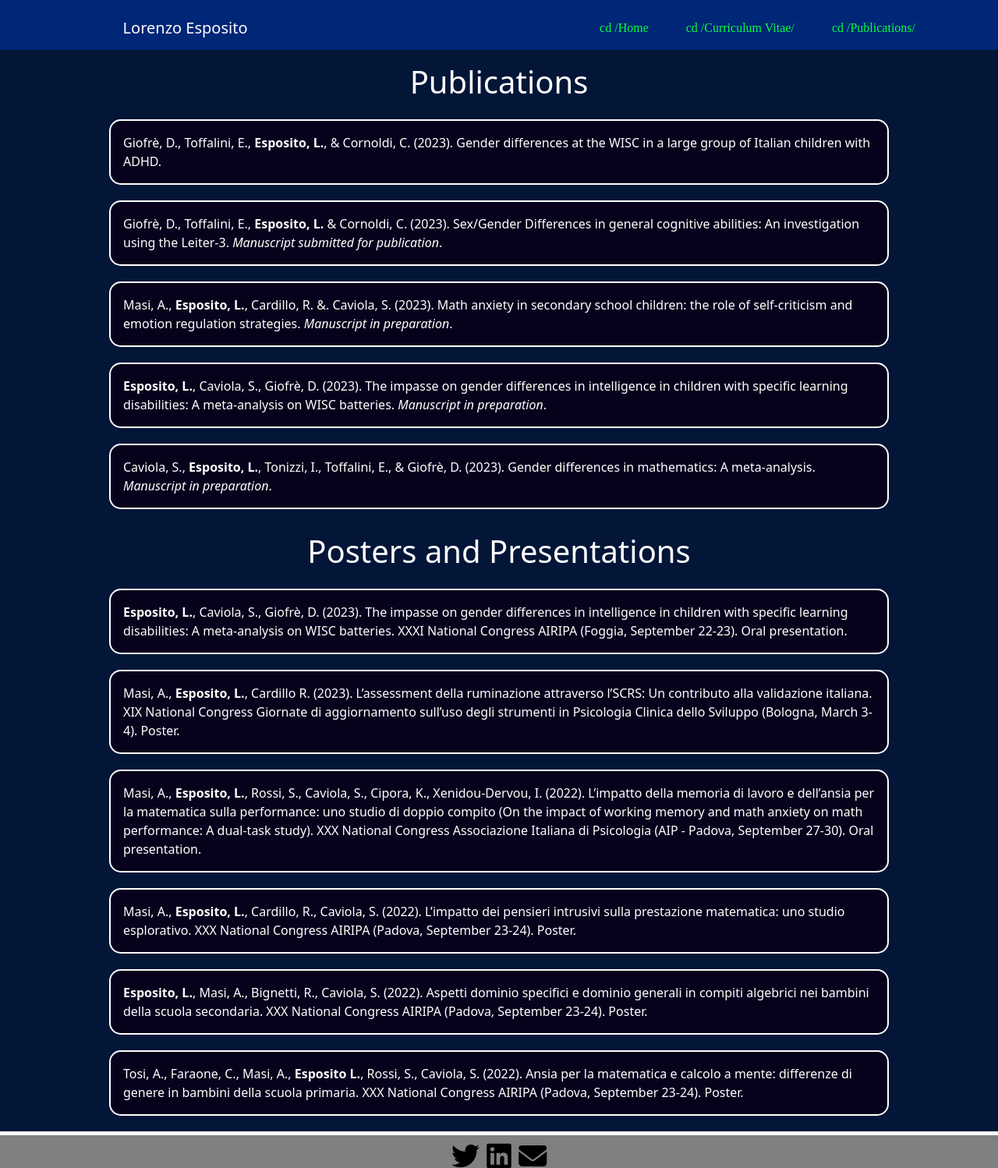
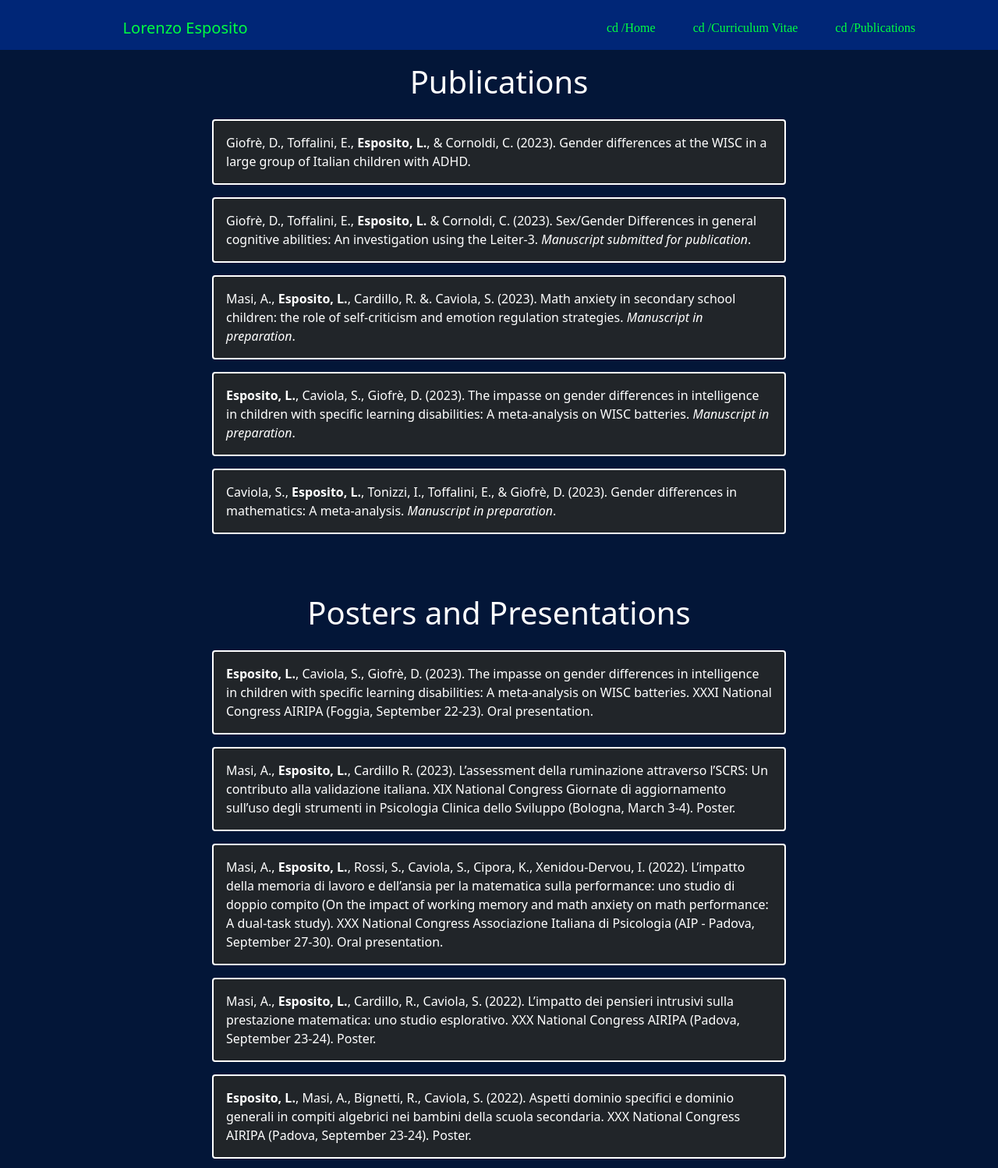
Before and after one commit to Lorentz31/Lorentz31.github.io, a plain HTML site: page publications.html in a window 1280 px wide. Shown: the top 1498 px of the page at 78% size. Drawn offline with nearby package versions, Linux system fonts and the light colour scheme.

Commit message:
Add files via upload

```diff
--- a/publications.html
+++ b/publications.html
@@ -1,25 +1,30 @@
 <!DOCTYPE html>
 <html>
-
 <head>
-    <!-- stuff -->
+    <!-- Meta tags -->
     <meta charset="utf-8">
     <meta name="viewport" content="width=device-width, initial-scale=1">
-    <!-- linking css file -->
+
+    <!-- Bootstrap CSS from CDN -->
+    <link href="https://cdn.jsdelivr.net/npm/bootstrap@5.1.3/dist/css/bootstrap.min.css" rel="stylesheet">
+
+    <!-- Font Awesome -->
+    <script src="https://kit.fontawesome.com/31149d48b0.js" crossorigin="anonymous"></script>
+
+    <!-- Your CSS -->
     <link rel="stylesheet" href="style.css">
-    <!-- bootstrap CDN -->
-    <link href="https://cdn.jsdelivr.net/npm/bootstrap@5.1.3/dist/css/bootstrap.min.css" rel="stylesheet">
-    <script src="https://cdn.jsdelivr.net/npm/bootstrap@5.1.3/dist/js/bootstrap.bundle.min.js"></script>
-    <!-- font awesome -->
-    <script src="https://kit.fontawesome.com/31149d48b0.js" crossorigin="anonymous"></script>
+
+    <!-- Title and other stuff -->
 </head>
+<body>
+    <nav class="navbar navbar-expand-lg navbar-light fixed-top">
+        <div class="container">
+            <a class="navbar-brand" href="#">Lorenzo Esposito</a>
 
-<body>
-    <nav class="navbar navbar-expand-lg fixed-top navbarScroll">
-        <script src="script.js"></script>
-        <div class="container">
-
-            <a class="navbar-brand" href="#">Lorenzo Esposito</a>
+            <!-- Toggler Button -->
+            <button class="navbar-toggler" type="button" data-bs-toggle="collapse" data-bs-target="#navbarSupportedContent" aria-controls="navbarSupportedContent" aria-expanded="false" aria-label="Toggle navigation">
+                <span class="navbar-toggler-icon"></span>
+            </button>
 
             <div class="collapse navbar-collapse" id="navbarSupportedContent">
                 <ul class="navbar-nav ms-auto">
@@ -27,102 +32,71 @@
                         <a class="nav-link" href="index.html">cd /Home</a>
                     </li>
                     <li class="nav-item px-3">
-                        <a class="nav-link" href="CV.pdf"> cd /Curriculum Vitae/</a>
+                        <a class="nav-link" href="CV.pdf">cd /Curriculum Vitae</a>
                     </li>
                     <li class="nav-item px-3">
-                        <a class="nav-link" href="Publications.html">cd /Publications/</a>
+                        <a class="nav-link" href="publications.html">cd /Publications</a>
                     </li>
                 </ul>
             </div>
         </div>
     </nav>
 
-    <!-- first section-->
-    <section id="about" style="background-color: #031638; color: white; margin-top: 1.5cm;">
-        <div class="container mt-4 pt-4">
-
+   <!-- Publications Section -->
+   <section id="publications" style="background-color: #031638; color: white; padding-top: 1.5cm; padding-bottom: 0.5cm;">
+    <div class="container mt-4">
         <h1 class="text-center">Publications</h1>
-
         <div class="row mt-4">
-
-
-                <div class="col-lg-8" style="margin: auto; width: auto;">
-
-                    <div class="card-body" style="border-radius: 15px; width: 1000px; margin-bottom: 20px;">
-                        <p class="card-text">Giofrè, D., Toffalini, E., <b>Esposito, L.</b>, & Cornoldi, C. (2023). Gender differences at the WISC in a large group of Italian
-                            children with ADHD.</p>
+            <div class="col-lg-8 col-md-10 col-sm-12 mx-auto">
+                <div class="card-body bg-dark text-white rounded p-3 mb-3">
+                    <p class="card-text">Giofrè, D., Toffalini, E., <b>Esposito, L.</b>, & Cornoldi, C. (2023). Gender differences at the WISC in a large group of Italian children with ADHD.</p>
                 </div>
-
-                    <div class="card-body" style="border-radius: 15px; width: 1000px; margin-bottom: 20px;">
-                        <p class="card-text">Giofrè, D., Toffalini, E., <b>Esposito, L.</b> & Cornoldi, C. (2023). Sex/Gender Differences in general cognitive abilities: An investigation using the Leiter‐3.
-                            <i>Manuscript submitted for publication</i>.</p>
+                <div class="card-body bg-dark text-white rounded p-3 mb-3">
+                    <p class="card-text">Giofrè, D., Toffalini, E., <b>Esposito, L.</b> & Cornoldi, C. (2023). Sex/Gender Differences in general cognitive abilities: An investigation using the Leiter‐3. <i>Manuscript submitted for publication</i>.</p>
                 </div>
-
-                    <div class="card-body" style="border-radius: 15px; width: 1000px; margin-bottom: 20px;">
-                        <p class="card-text">Masi, A., <b>Esposito, L.</b>, Cardillo, R. &. Caviola, S. (2023). Math anxiety in secondary school children: the role of
-                            self-criticism and emotion regulation strategies. <i>Manuscript in preparation</i>.</p>
+                <!-- Add other publication entries here using similar card structure -->
+                <!-- Example: -->
+                <div class="card-body bg-dark text-white rounded p-3 mb-3">
+                    <p class="card-text">Masi, A., <b>Esposito, L.</b>, Cardillo, R. &. Caviola, S. (2023). Math anxiety in secondary school children: the role of self-criticism and emotion regulation strategies. <i>Manuscript in preparation</i>.</p>
                 </div>
-
-                    <div class="card-body" style="border-radius: 15px; width: 1000px; margin-bottom: 20px;">
-                        <p class="card-text"><b>Esposito, L.</b>, Caviola, S., Giofrè, D. (2023). The impasse on gender differences in intelligence in children with specific
-                            learning disabilities: A meta-analysis on WISC batteries. <i>Manuscript in preparation</i>.</p>
+                <div class="card-body bg-dark text-white rounded p-3 mb-3">
+                    <p class="card-text"><b>Esposito, L.</b>, Caviola, S., Giofrè, D. (2023). The impasse on gender differences in intelligence in children with specific learning disabilities: A meta-analysis on WISC batteries. <i>Manuscript in preparation</i>.</p>
                 </div>
-
-                    <div class="card-body" style="border-radius: 15px; width: 1000px; margin-bottom: 20px;">
-                        <p class="card-text">Caviola, S., <b>Esposito, L.</b>, Tonizzi, I., Toffalini, E., & Giofrè, D. (2023). Gender differences in mathematics: A
-                            meta-analysis. <i>Manuscript in preparation</i>.</p>
+                <div class="card-body bg-dark text-white rounded p-3 mb-3">
+                    <p class="card-text">Caviola, S., <b>Esposito, L.</b>, Tonizzi, I., Toffalini, E., & Giofrè, D. (2023). Gender differences in mathematics: A meta-analysis. <i>Manuscript in preparation</i>.</p>
                 </div>
-
             </div>
         </div>
     </div>
 </section>
 
-    <!-- second section-->
-    <section id="about" style="background-color: #031638; color: white; margin-top: -1cm;">
-        <div class="container mt-4 pt-4">
-
+<!-- Presentations Section -->
+<section id="presentations" style="background-color: #031638; color: white; padding-top: 0.5cm; padding-bottom: 1cm;">
+    <div class="container mt-4">
         <h1 class="text-center">Posters and Presentations</h1>
-
         <div class="row mt-4">
-
-
-                <div class="col-lg-8" style="margin: auto; width: auto;">
-                    <div class="card-body" style="border-radius: 15px; width: 1000px; margin-bottom: 20px;">
-                        <p class="card-text"> <b>Esposito, L.</b>, Caviola, S., Giofrè, D. (2023). The impasse on gender differences in intelligence in children with specific
-                            learning disabilities: A meta-analysis on WISC batteries. XXXI National Congress AIRIPA (Foggia, September 22-23).
-                            Oral presentation.</p>
+            <div class="col-lg-8 col-md-10 col-sm-12 mx-auto">
+                <div class="card-body bg-dark text-white rounded p-3 mb-3">
+                    <p class="card-text"> <b>Esposito, L.</b>, Caviola, S., Giofrè, D. (2023). The impasse on gender differences in intelligence in children with specific learning disabilities: A meta-analysis on WISC batteries. XXXI National Congress AIRIPA (Foggia, September 22-23). Oral presentation.</p>
                 </div>
-
-                    <div class="card-body" style="border-radius: 15px; width: 1000px; margin-bottom: 20px;">
-                        <p class="card-text">Masi, A., <b>Esposito, L.</b>, Cardillo R. (2023). L’assessment della ruminazione attraverso l’SCRS: Un contributo alla
-                            validazione italiana. XIX National Congress Giornate di aggiornamento sull’uso degli strumenti in Psicologia Clinica
-                            dello Sviluppo (Bologna, March 3-4). Poster.</p>
+                <div class="card-body bg-dark text-white rounded p-3 mb-3">
+                    <p class="card-text">Masi, A., <b>Esposito, L.</b>, Cardillo R. (2023). L’assessment della ruminazione attraverso l’SCRS: Un contributo alla validazione italiana. XIX National Congress Giornate di aggiornamento sull’uso degli strumenti in Psicologia Clinica dello Sviluppo (Bologna, March 3-4). Poster.</p>
                 </div>
-
-                    <div class="card-body" style="border-radius: 15px; width: 1000px; margin-bottom: 20px;">
-                        <p class="card-text">Masi, A., <b>Esposito, L.</b>, Rossi, S., Caviola, S., Cipora, K., Xenidou-Dervou, I. (2022). L’impatto della memoria di lavoro e
-                            dell’ansia per la matematica sulla performance: uno studio di doppio compito (On the impact of working memory and
-                            math anxiety on math performance: A dual-task study). XXX National Congress Associazione Italiana di Psicologia
-                            (AIP - Padova, September 27-30). Oral presentation.</p>
+                <div class="card-body bg-dark text-white rounded p-3 mb-3">
+                    <p class="card-text">Masi, A., <b>Esposito, L.</b>, Rossi, S., Caviola, S., Cipora, K., Xenidou-Dervou, I. (2022). L’impatto della memoria di lavoro e dell’ansia per la matematica sulla performance: uno studio di doppio compito (On the impact of working memory and math anxiety on math performance: A dual-task study). XXX National Congress Associazione Italiana di Psicologia (AIP - Padova, September 27-30). Oral presentation.</p>
                 </div>
-
-                    <div class="card-body" style="border-radius: 15px; width: 1000px; margin-bottom: 20px;">
-                        <p class="card-text">Masi, A., <b>Esposito, L.</b>, Cardillo, R., Caviola, S. (2022). L’impatto dei pensieri intrusivi sulla prestazione matematica: uno
-                            studio esplorativo. XXX National Congress AIRIPA (Padova, September 23-24). Poster.</p>
+                <div class="card-body bg-dark text-white rounded p-3 mb-3">
+                    <p class="card-text">Masi, A., <b>Esposito, L.</b>, Cardillo, R., Caviola, S. (2022). L’impatto dei pensieri intrusivi sulla prestazione matematica: uno studio esplorativo. XXX National Congress AIRIPA (Padova, September 23-24). Poster.</p>
                 </div>
-
-                    <div class="card-body" style="border-radius: 15px; width: 1000px; margin-bottom: 20px;">
-                        <p class="card-text"> <b>Esposito, L.</b>, Masi, A., Bignetti, R., Caviola, S. (2022). Aspetti dominio specifici e dominio generali in compiti algebrici
+                <div class="card-body bg-dark text-white rounded p-3 mb-3">
+                    <p class="card-text"><b>Esposito, L.</b>, Masi, A., Bignetti, R., Caviola, S. (2022). Aspetti dominio specifici e dominio generali in compiti algebrici
                         nei bambini della scuola secondaria. XXX National Congress AIRIPA (Padova, September 23-24). Poster.</p>
                 </div>
-
-                    <div class="card-body" style="border-radius: 15px; width: 1000px; margin-bottom: 20px;">
-                        <p class="card-text"> Tosi, A., Faraone, C., Masi, A., <b>Esposito L.</b>, Rossi, S., Caviola, S. (2022). Ansia per la matematica e calcolo a mente:
+                <div class="card-body bg-dark text-white rounded p-3 mb-3">
+                    <p class="card-text">Tosi, A., Faraone, C., Masi, A., <b>Esposito L.</b>, Rossi, S., Caviola, S. (2022). Ansia per la matematica e calcolo a mente:
                         differenze di genere in bambini della scuola primaria. XXX National Congress AIRIPA (Padova, September 23-24).
                         Poster.</p>
                 </div>
-
             </div>
         </div>
     </div>
@@ -143,5 +117,8 @@
     </div>
 </footer>
 
+<!-- Bootstrap JS and Custom Script -->
+<script src="https://cdn.jsdelivr.net/npm/bootstrap@5.1.3/dist/js/bootstrap.bundle.min.js"></script>
+<script src="script.js"></script>
 </body>
 </html>
--- a/script.js
+++ b/script.js
@@ -1,12 +1,10 @@
-// add class navbarDark on navbar scroll
-const header = document.querySelector('.navbar');
+window.addEventListener('scroll', function() {
+    const navbar = document.querySelector('.navbar');
+    const scrollPos = window.scrollY;
 
-window.onscroll = function() {
-    var top = window.scrollY;
-    if(top >=100) {
-        header.classList.add('navbarDark');
+    if (scrollPos > 100) {
+        navbar.classList.add('scrolled'); // Add a class for transparency
+    } else {
+        navbar.classList.remove('scrolled'); // Remove the class to revert to the original state
     }
-    else {
-        header.classList.remove('navbarDark');
-    }
-}
+});
--- a/style.css
+++ b/style.css
@@ -10,7 +10,8 @@
 
 .navbar-brand {
     margin-left: 2cm;
-    color: #ffffff;
+    color: #00ff41 !important;
+
 }
 
 .nav-link {
@@ -18,7 +19,7 @@
     font-family: "Andale Mono";
 }
 
-.navbar {
+.navbar, .navbar-expand-lg, .fixed-top {
     background-color: #002677;
 }
 
@@ -87,7 +88,7 @@
 
 /* display background color black on navbar scroll */
 .navbarScroll.navbarDark {
-    background-color: #707070;
+    background-color: #707070 !important;
     transition: background-color 0.3s ease-in-out;
     opacity: 0.9;
 }
@@ -143,3 +144,14 @@ transition: transform 0.2s ease-in-out; /* Optional: Add a smooth transition eff
 .navbar-nav .nav-link:hover::after {
 transform: scaleX(1); /* When hovering, scale the underline to its full width */
 }
+
+.scrolled {
+    background-color: rgba(255, 255, 255, 0.9); /* Adjust transparency as needed */
+    transition: background-color 0.3s; /* Smooth transition effect */
+}
+
+/* Change the color of the toggler button to white */
+.navbar-light .navbar-toggler-icon {
+    background-color: #00ff41; /* Background color of the toggler */
+    border: 1px solid #00ff41; /* Border color of the toggler */
+}
```
Also changed, not shown: index.html (+37 -24 lines). Lines whose indentation alone changed are shown as unchanged.
